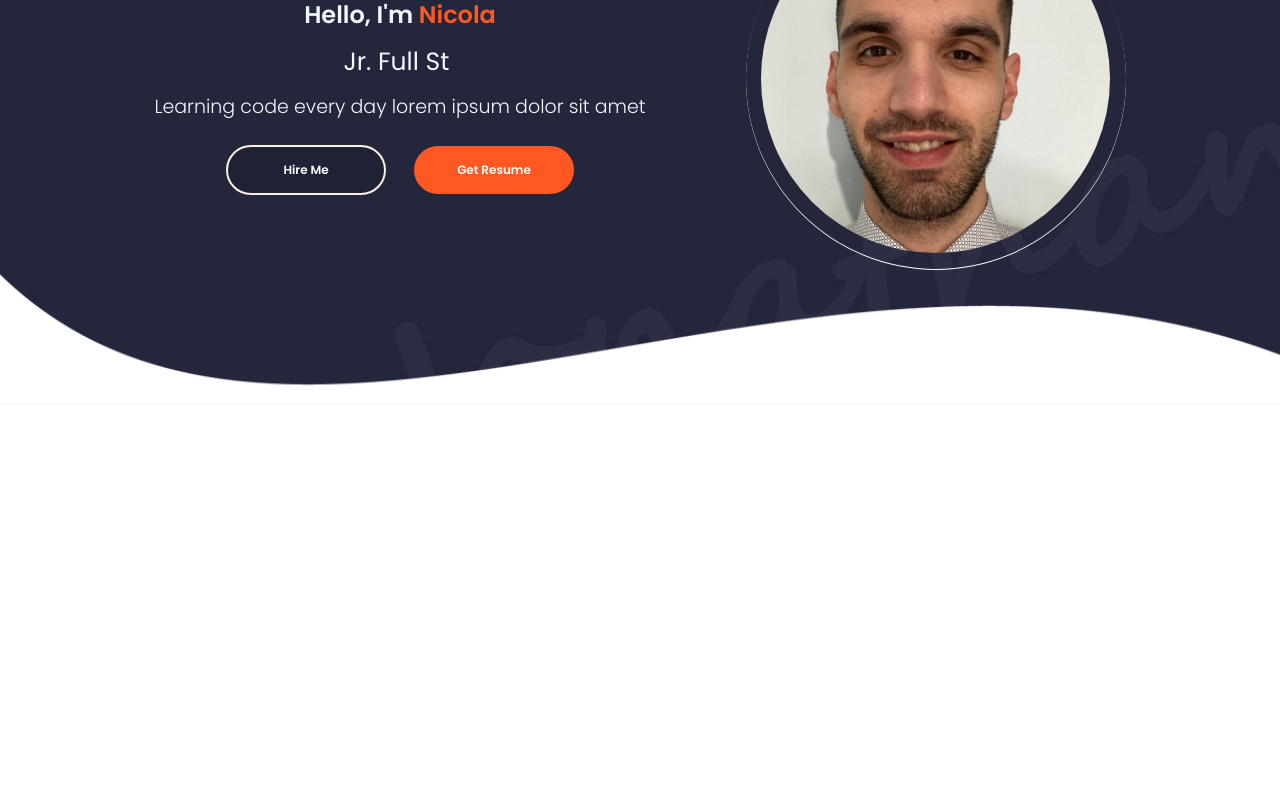
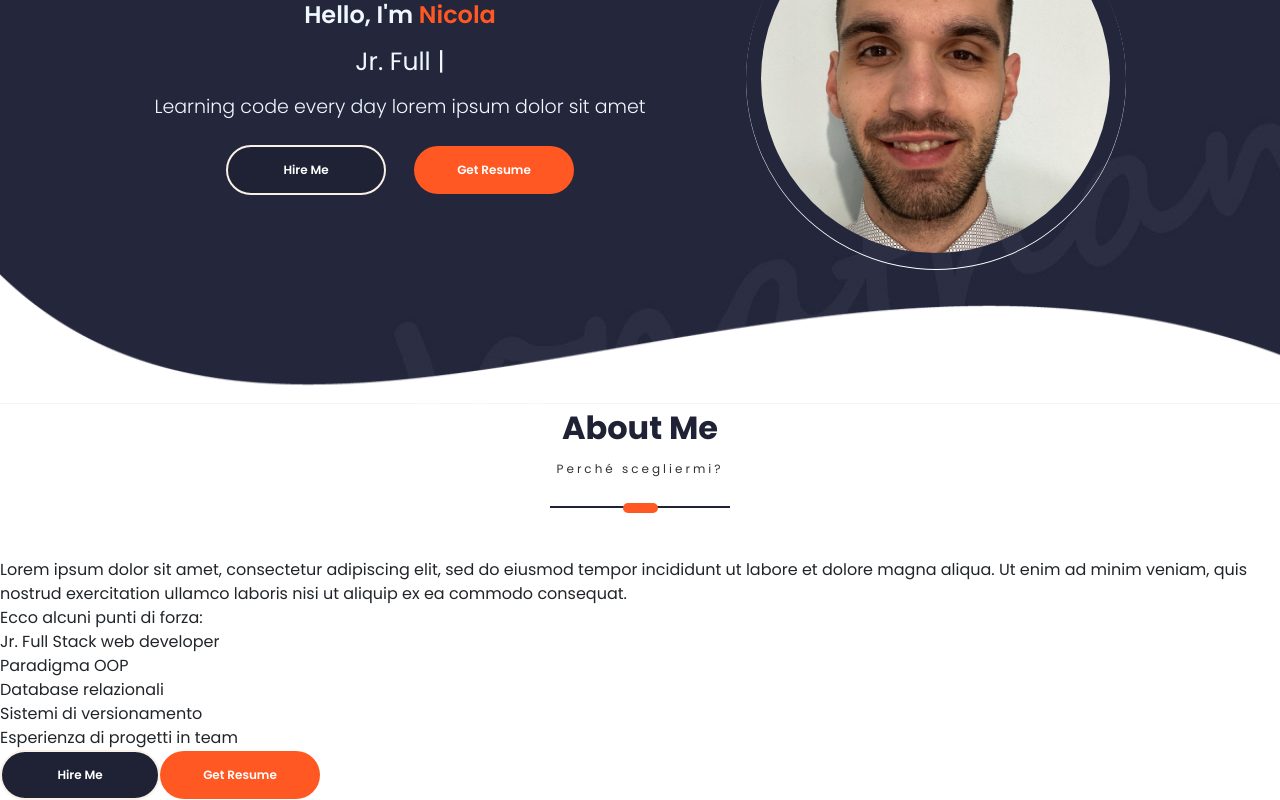
Before and after one commit to nicolacaddeo/portfolio-pro, a React (Create React App) app in the folder client/: page / in a window 1280 px wide. Shown: the part 266-1066 px from the top of the page. Before the commit the page ends 800 px from the top, so only its background shows below. Built offline with nearby package versions, Linux system fonts and the light colour scheme; a web font is replaced by a local one.

Commit message:
Update AboutMe.js

```diff
--- a/client/src/PortofolioContainer/AboutMe/AboutMe.js
+++ b/client/src/PortofolioContainer/AboutMe/AboutMe.js
@@ -1,12 +1,70 @@
-import React, {useEffect} from 'react';
-import ScreenHeading from '../../utilities/ScreenHeading/ScreenHeading'
-import ScrollService from '../../utilities/ScrollService'
-import Animations from '../../utilities/Animation'
+import React, { useEffect } from "react";
+import ScreenHeading from "../../utilities/ScreenHeading/ScreenHeading";
+import ScrollService from "../../utilities/ScrollService";
+import Animations from "../../utilities/Animation";
 
-export default function AboutMe() {
+export default function AboutMe(props) {
+  let fadeInScreenHandler = (screen) => {
+    if (screen.fadeScreen !== props.id) return;
+    Animations.animations.fadeInScreen(props.id);
+  };
+  const fadeInSubscription =
+    ScrollService.currentScreenFadeIn.subscribe(fadeInScreenHandler);
+
+  const SCREEN_CONSTSANTS = {
+    description:
+      "Lorem ipsum dolor sit amet, consectetur adipiscing elit, sed do eiusmod tempor incididunt ut labore et dolore magna aliqua. Ut enim ad minim veniam, quis nostrud exercitation ullamco laboris nisi ut aliquip ex ea commodo consequat.",
+    highlights: {
+      bullets: [
+        "Jr. Full Stack web developer",
+        "Paradigma OOP",
+        "Database relazionali",
+        "Sistemi di versionamento",
+        "Esperienza di progetti in team",
+      ],
+      heading: "Ecco alcuni punti di forza:",
+    },
+  };
+  const renderHighlight = () => {
+    return SCREEN_CONSTSANTS.highlights.bullets.map((value, i) => (
+      <div className="highlight" key={i}>
+        <div className="highlight-blob"></div>
+        <span>{value}</span>
+      </div>
+    ));
+  };
+
   return (
-    <div>
-
+    <div className="about-me-container screen-container" id={props.id || ""}>
+      <div className="about-me-parent">
+        <ScreenHeading title={"About Me"} subHeading={"Perché scegliermi?"} />
+        <div className="about-me-card">
+          <div className="about-me-profile"></div>
+          <div className="about-me-details">
+            <span className="about-me-description">
+              {SCREEN_CONSTSANTS.description}
+            </span>
+            <div className="about-me-highlights">
+              <div className="highlights-heading">
+                <span>{SCREEN_CONSTSANTS.highlights.heading}</span>
+              </div>
+              {renderHighlight()}
+            </div>
+            <div className="about-me-options">
+            <button className="btn primary-btn">
+              {""}
+              Hire Me{" "}
+            </button>
+            <a
+              href="nicola_giovanni_caddeo_cv.pdf"
+              download="Nicola Giovanni Caddeo cv.pdf"
+            >
+              <button className="btn highlighted-btn">Get Resume</button>
+            </a>
+            </div>
+          </div>
+        </div>
+      </div>
     </div>
-  )
+  );
 }
```
